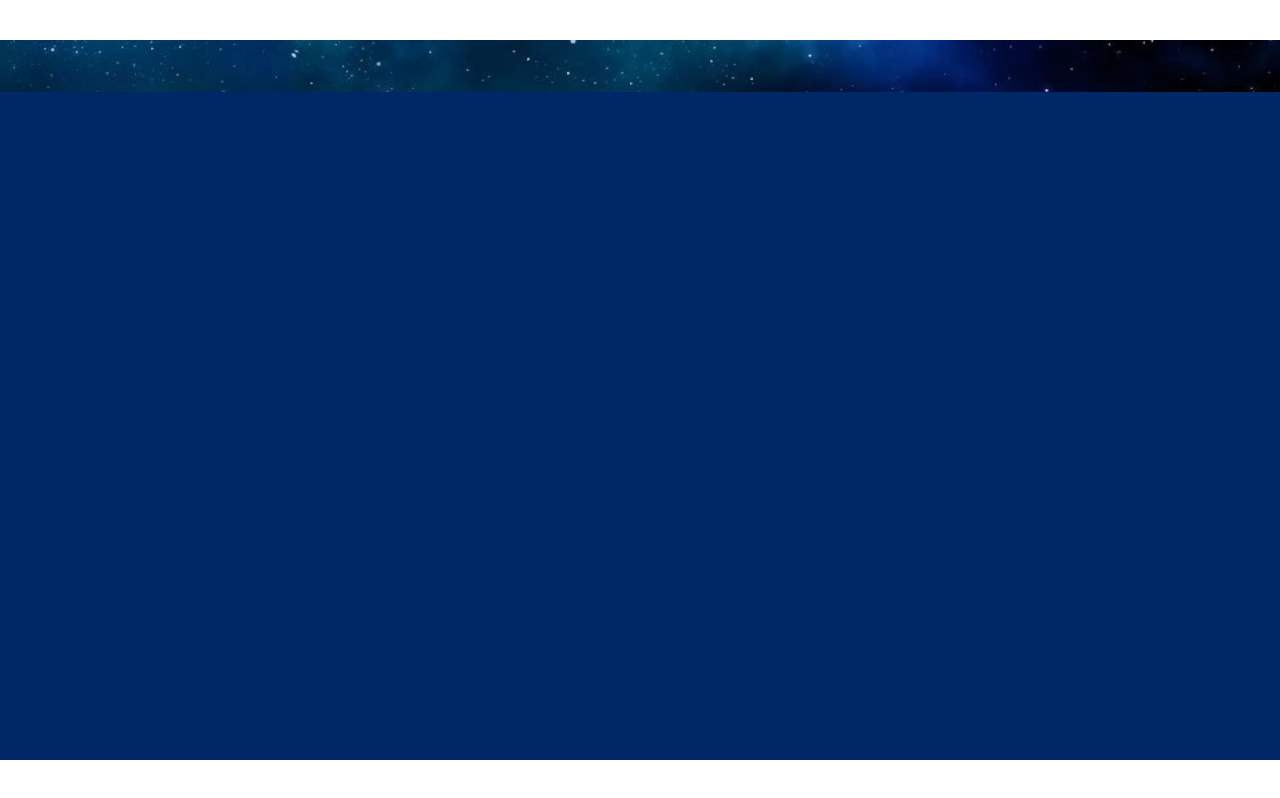
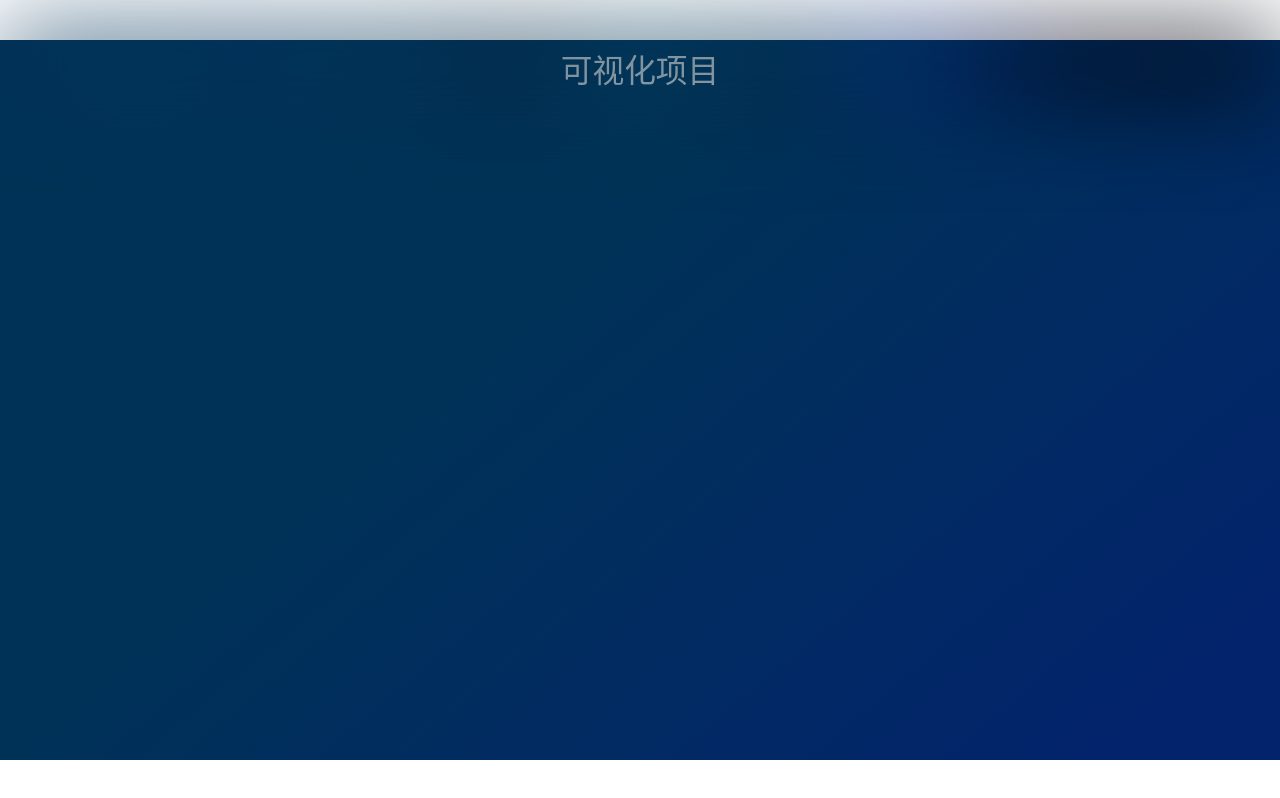
Before and after one commit to sheben404/react-ts-echarts, a React (Vite) app: page /#/ in a window 1280 px wide. Built offline with nearby package versions, Linux system fonts and the light colour scheme.

Commit message:
style: 实现页面大致布局

```diff
--- a/src/app.tsx
+++ b/src/app.tsx
@@ -5,7 +5,7 @@ import {Config} from './pages/config';
 
 function App() {
   return (
-    <div>
+    <div className={'App'}>
       <HashRouter>
         <Switch>
           <Route exact path={'/'}>
--- a/src/pages/home.scss
+++ b/src/pages/home.scss
@@ -1,8 +1,56 @@
 @import "../shared/helper";
 
 .home {
-  header{
+  background: rgb(0, 50, 87);
+  background: -moz-linear-gradient(50deg, rgb(0, 50, 87) 39%, rgb(3, 35, 109) 94%);
+  background: -webkit-linear-gradient(50deg, rgb(0, 50, 87) 39%, rgb(3, 35, 109) 94%);
+  background: -o-linear-gradient(50deg, rgb(0, 50, 87) 39%, rgb(3, 35, 109) 94%);
+  background: -ms-linear-gradient(50deg, rgb(0, 50, 87) 39%, rgb(3, 35, 109) 94%);
+  background: linear-gradient(140deg, rgb(0, 50, 87) 39%, rgb(3, 35, 109) 94%);
+
+  flex: 1;
+  display: flex;
+  flex-direction: column;
+
+  > header {
     height: px(99);
-    background-size:cover;
+    background-size: cover;
+  }
+
+  > .home-header-name{
+    text-align: center;
+    margin-top: px(-90);
+    font-size: px(60);
+    color: lightgray;
+  }
+
+  > main {
+    flex: 1;
+    display: grid;
+    grid-template:
+      "box1 box2 box4 box5" 755fr
+      "box3 box3 box4 box5" 363fr / 366fr 361fr 811fr 747fr;
+    grid-column-gap: px(28);
+    grid-row-gap: px(28);
+
+    > .section1 {
+      grid-area: box1;
+    }
+
+    > .section2 {
+      grid-area: box2;
+    }
+
+    > .section3 {
+      grid-area: box3;
+    }
+
+    > .section4 {
+      grid-area: box4;
+    }
+
+    > .section5 {
+      grid-area: box5;
+    }
   }
 }
--- a/src/pages/home.tsx
+++ b/src/pages/home.tsx
@@ -5,7 +5,15 @@ import headerBg from '../images/header.png';
 export const Home = () => {
   return (
     <div className={'home'}>
-      <header style={{backgroundImage:`url(${headerBg})`}}></header>
+      <header style={{backgroundImage:`url(${headerBg})`, filter:`blur(50px)`}}></header>
+      <div className={'home-header-name'}>可视化项目</div>
+      <main>
+        <section className={'section1'}></section>
+        <section className={'section2'}></section>
+        <section className={'section3'}></section>
+        <section className={'section4'}></section>
+        <section className={'section5'}></section>
+      </main>
     </div>
   );
 };
--- a/src/shared/style.scss
+++ b/src/shared/style.scss
@@ -22,5 +22,12 @@ body {
 
 #root{
   margin: 0 auto;
-  background: #002866;
+  display: flex;
+  flex-direction: column;
 }
+
+.App{
+  flex: 1;
+  display: flex;
+  flex-direction: column;
+}
```
